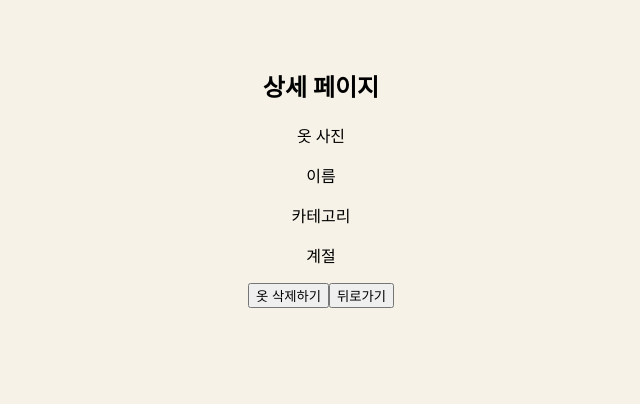
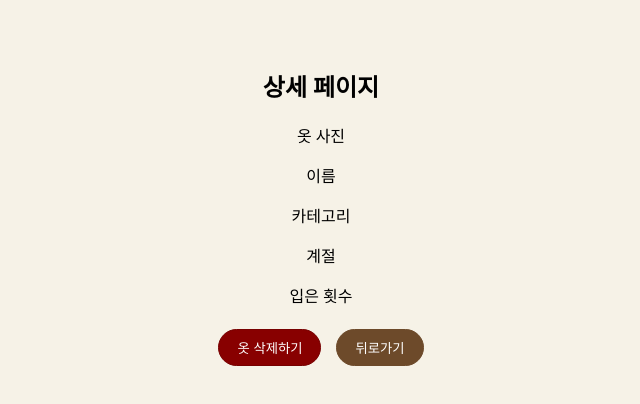
Before and after one commit to oxyznewl/wardrobe_hackathon, a React (Vite) app: page /detail in a window 1280 px wide. Shown: the top 404 px of the page, without its empty margins (319-959 px from the left). Built offline with nearby package versions, Linux system fonts and the light colour scheme.

Commit message:
TODO 메모

```diff
--- a/src/components/ClothesCard.jsx
+++ b/src/components/ClothesCard.jsx
@@ -7,6 +7,9 @@ const ClothesCard = ({ id, item, image }) => {
   const handleCardClick = () => {
     navigate(`/detail?id=${id}`);
   };
+
+  //TODO: 이미지 표시하기
+  //TODO: 디자인 보충하기
 
   return (
     <Div onClick={handleCardClick}>
--- a/src/pages/ClosetPage.jsx
+++ b/src/pages/ClosetPage.jsx
@@ -13,6 +13,8 @@ const ClosetPage = () => {
   const [selectedSeasons, setSelectedSeasons] = useState([]); //선택된 계절(들)
   const [sort, setSort] = useState("newest"); // 선택된 정렬기준
   const category = searchParams.get("type"); //선택된 카테고리
+
+  //TODO: 분류 불안정한 거 약간 손보기(맨 처음 closet 진입 시 'all'로 설정 등)
 
   return (
     <main>
--- a/src/pages/DetailPage.jsx
+++ b/src/pages/DetailPage.jsx
@@ -12,6 +12,10 @@ const DetailPage = () => {
     navigate(-1); //스택에서 pop (=이전 페이지로 이동)
   };
 
+  //TODO: id에 해당하는 옷 정보 받아오기 (DB연동?)
+  //TODO: 옷 삭제 구현 후 DB업데이트?
+  //TODO: 디자인 보충
+
   return (
     <div>
       <h2>상세 페이지</h2>
@@ -19,9 +23,49 @@ const DetailPage = () => {
       <p>이름</p>
       <p>카테고리</p>
       <p>계절</p>
-      <button>옷 삭제하기</button>
-      <button onClick={handleBackClick}>뒤로가기</button>
+      <p>입은 횟수</p>
+      <Buttons>
+        <DeleteButton>옷 삭제하기</DeleteButton>
+        <BackButton onClick={handleBackClick}>뒤로가기</BackButton>
+      </Buttons>
     </div>
   );
 };
+
 export default DetailPage;
+
+const Buttons = styled.div`
+  display: flex;
+  gap: 15px;
+  justify-content: center;
+`;
+
+const DeleteButton = styled.button`
+  padding: 8px 18px;
+  background: #880000;
+  color: white;
+  border: 1px solid #770000;
+  border-radius: 20px;
+  cursor: pointer;
+  transition: background 0.2s ease;
+  margin-top: 6px;
+
+  &:hover {
+    background: #800000;
+  }
+`;
+
+const BackButton = styled.button`
+  padding: 8px 18px;
+  background: #6d4a2a;
+  color: white;
+  border: 1px solid #6d4a2a;
+  border-radius: 20px;
+  cursor: pointer;
+  transition: background 0.2s ease;
+  margin-top: 6px;
+
+  &:hover {
+    background: #8c633d;
+  }
+`;
--- a/src/pages/InsertPage.jsx
+++ b/src/pages/InsertPage.jsx
@@ -40,6 +40,9 @@ const InsertPage = ({ onCategoryChange, onSeasonChange }) => {
       image_preview.current.children[0].setAttribute("src", imgURL);
     }
   }
+
+  //TODO: 입력받은 이미지, 이름, 카테고리, 계절 정보 저장해서 새 옷 등록 기능 구현(DB연동하기)
+
   return (
     <InputBox>
       <h2>새 옷 등록하기</h2>
```
